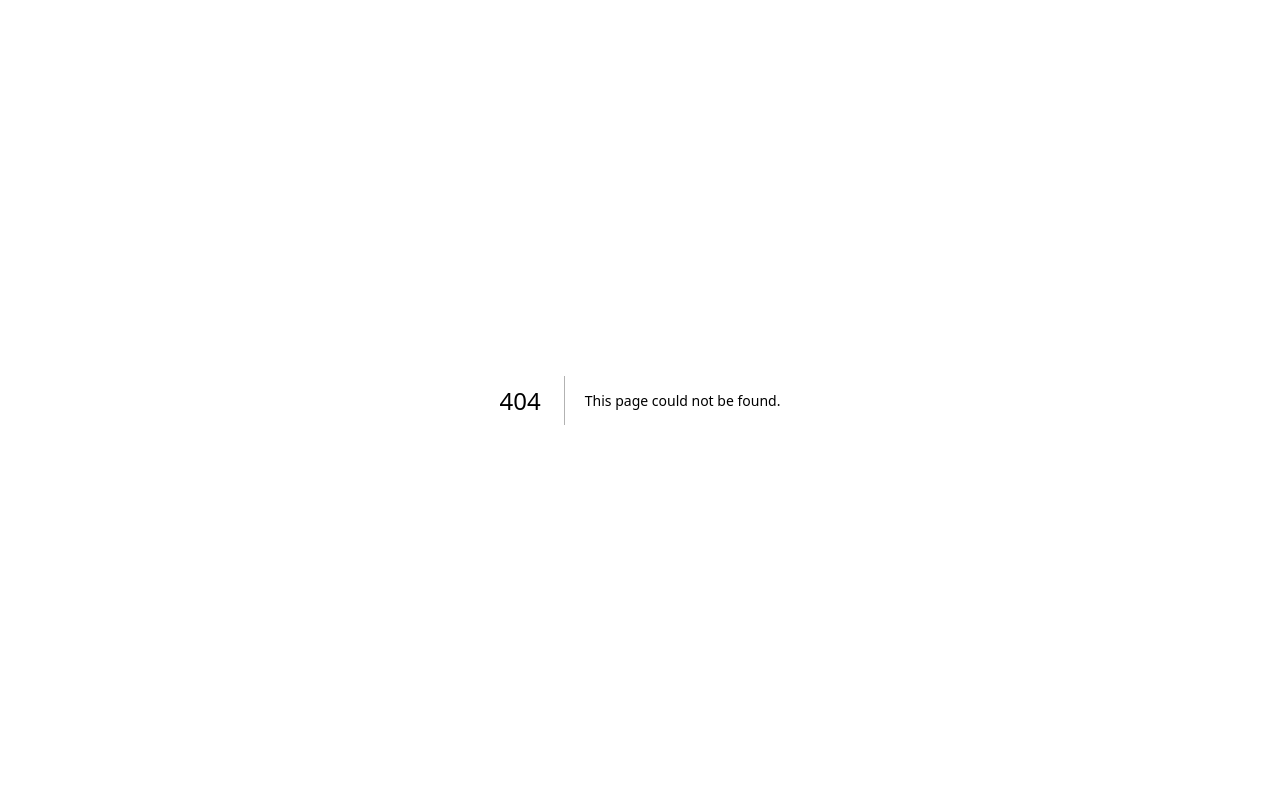
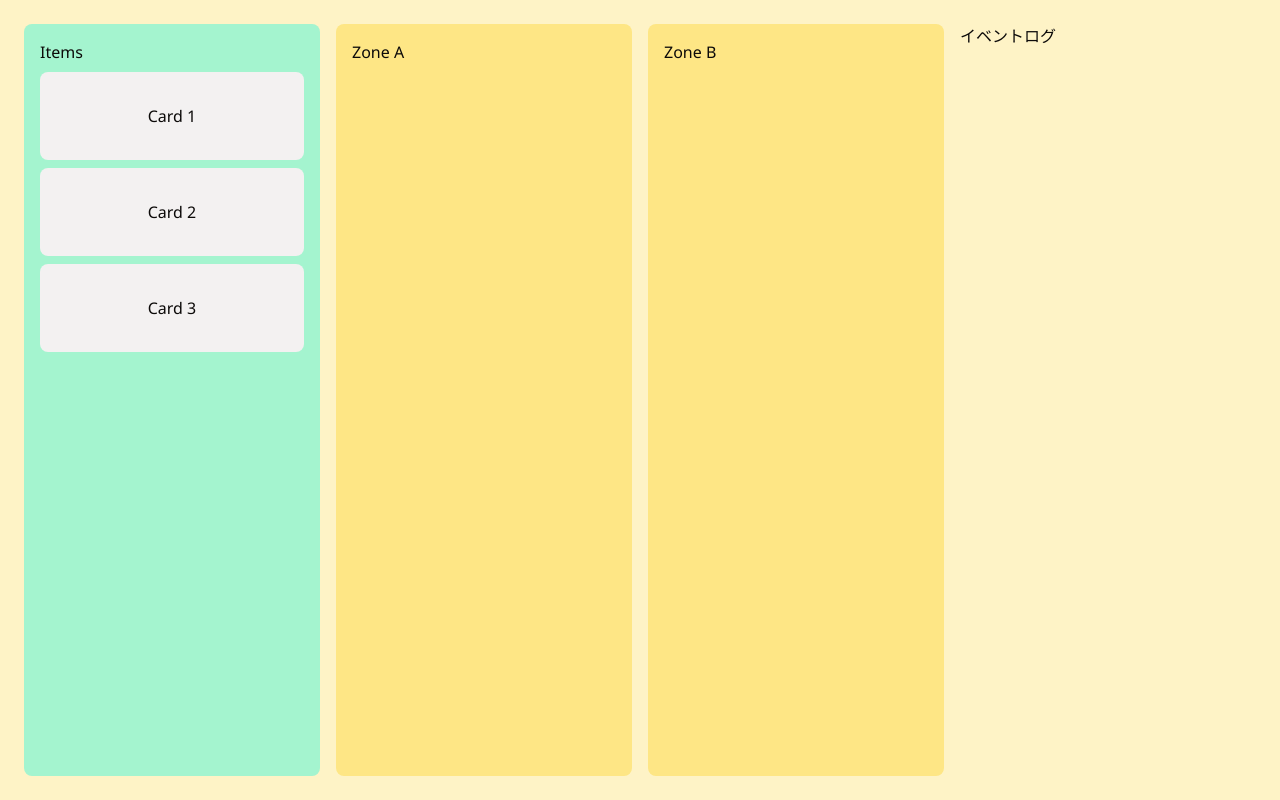
Before and after one commit to tainakarorue/2026-next-dndkit-lesson, a Next.js app: page /lesson/02 in a window 1280 px wide. Before the commit this address had no page. Built offline with nearby package versions, Linux system fonts and the light colour scheme; a web font is replaced by a local one.

Commit message:
add lesson 02

```diff
--- /dev/null
+++ b/app/lesson/02/page.tsx
@@ -0,0 +1,138 @@
+'use client'
+
+import { useState } from 'react'
+import {
+  DndContext,
+  DragEndEvent,
+  DragCancelEvent,
+  DragOverEvent,
+  DragStartEvent,
+  KeyboardSensor,
+  MouseSensor,
+  TouchSensor,
+  useSensor,
+  useSensors,
+} from '@dnd-kit/core'
+
+import { DraggableItem } from '@/components/dnd-kit/draggable-item'
+import { DroppableZone } from '@/components/dnd-kit/droppable-zone'
+
+type ItemId = 'item-1' | 'item-2' | 'item-3'
+type ZoneId = 'zone-1' | 'zone-2'
+type LogEntry = { event: string; detail: string }
+
+const ITEMS: { id: ItemId; label: string }[] = [
+  { id: 'item-1', label: 'Card 1' },
+  { id: 'item-2', label: 'Card 2' },
+  { id: 'item-3', label: 'Card 3' },
+]
+
+const ZONES: { id: ZoneId; label: string }[] = [
+  { id: 'zone-1', label: 'Zone A' },
+  { id: 'zone-2', label: 'Zone B' },
+]
+
+const Page = () => {
+  const [itemZones, setItemZones] = useState<Record<ItemId, ZoneId | null>>({
+    'item-1': null,
+    'item-2': null,
+    'item-3': null,
+  })
+  const [logs, setLogs] = useState<LogEntry[]>([])
+
+  const sensors = useSensors(
+    // 8px 動かすまでドラッグ開始しない
+    //クリックとドラッグを区別するため。距離なしだと、ボタンを押した瞬間にドラッグが始まってしまう
+    useSensor(MouseSensor, { activationConstraint: { distance: 8 } }),
+    // 200ms 長押し後に開始
+    //待機中に 5px以内のズレは許容（指が微妙に動いてもキャンセルしない）
+    //スクロールとドラッグを区別するため。長押し判定がないとページスクロールしようとしただけでドラッグが起動する
+    useSensor(TouchSensor, {
+      activationConstraint: { delay: 200, tolerance: 5 },
+    }),
+    //キーボード操作
+    //Space / Enter でドラッグ開始、矢印キーで移動、Space / Enterで確定、Escape でキャンセル
+    //アクセシビリティ対応。マウスやタッチが使えないユーザーへの配慮
+    useSensor(KeyboardSensor),
+  )
+
+  const addLog = (entry: LogEntry) => {
+    setLogs((prev) => [entry, ...prev].slice(0, 10))
+  }
+
+  const handleDragStart = ({ active }: DragStartEvent) => {
+    addLog({ event: 'onDragStart', detail: `${active.id}` })
+  }
+
+  const handleDragOver = ({ active, over }: DragOverEvent) => {
+    addLog({
+      event: 'onDragOver',
+      detail: `${active.id} → ${over?.id ?? 'null'}`,
+    })
+  }
+
+  const handleDragEnd = ({ active, over }: DragEndEvent) => {
+    addLog({
+      event: 'onDragEnd',
+      detail: `${active.id} → ${over?.id ?? 'null'}`,
+    })
+    setItemZones((prev) => ({
+      ...prev,
+      [active.id]: over ? (over.id as ZoneId) : null,
+    }))
+  }
+
+  const handleDragCancel = ({ active }: DragCancelEvent) => {
+    addLog({ event: 'onDragCancel', detail: `${active.id}` })
+  }
+
+  const unassignedItems = ITEMS.filter((item) => itemZones[item.id] === null)
+
+  return (
+    <DndContext
+      sensors={sensors}
+      onDragStart={handleDragStart}
+      onDragOver={handleDragOver}
+      onDragEnd={handleDragEnd}
+      onDragCancel={handleDragCancel}
+    >
+      <div className="w-full h-screen grid grid-cols-4 gap-4 bg-amber-100 p-6 overflow-hidden">
+        <div className="flex flex-col gap-2 rounded-md p-4 bg-emerald-200">
+          <h2>Items</h2>
+          {unassignedItems.map((item) => (
+            <DraggableItem key={item.id} id={item.id} label={item.label} />
+          ))}
+        </div>
+        {ZONES.map((zone) => (
+          <DroppableZone key={zone.id} id={zone.id}>
+            <div className="flex flex-col gap-2">
+              <h3>{zone.label}</h3>
+              {ITEMS.filter((item) => itemZones[item.id] === zone.id).map(
+                (item) => (
+                  <DraggableItem
+                    key={item.id}
+                    id={item.id}
+                    label={item.label}
+                  />
+                ),
+              )}
+            </div>
+          </DroppableZone>
+        ))}
+
+        <div>
+          <h2>イベントログ</h2>
+          <ul className="space-y-2">
+            {logs.map((log, i) => (
+              <li key={i}>
+                <strong>{log.event}</strong>: {log.detail}
+              </li>
+            ))}
+          </ul>
+        </div>
+      </div>
+    </DndContext>
+  )
+}
+
+export default Page
```
